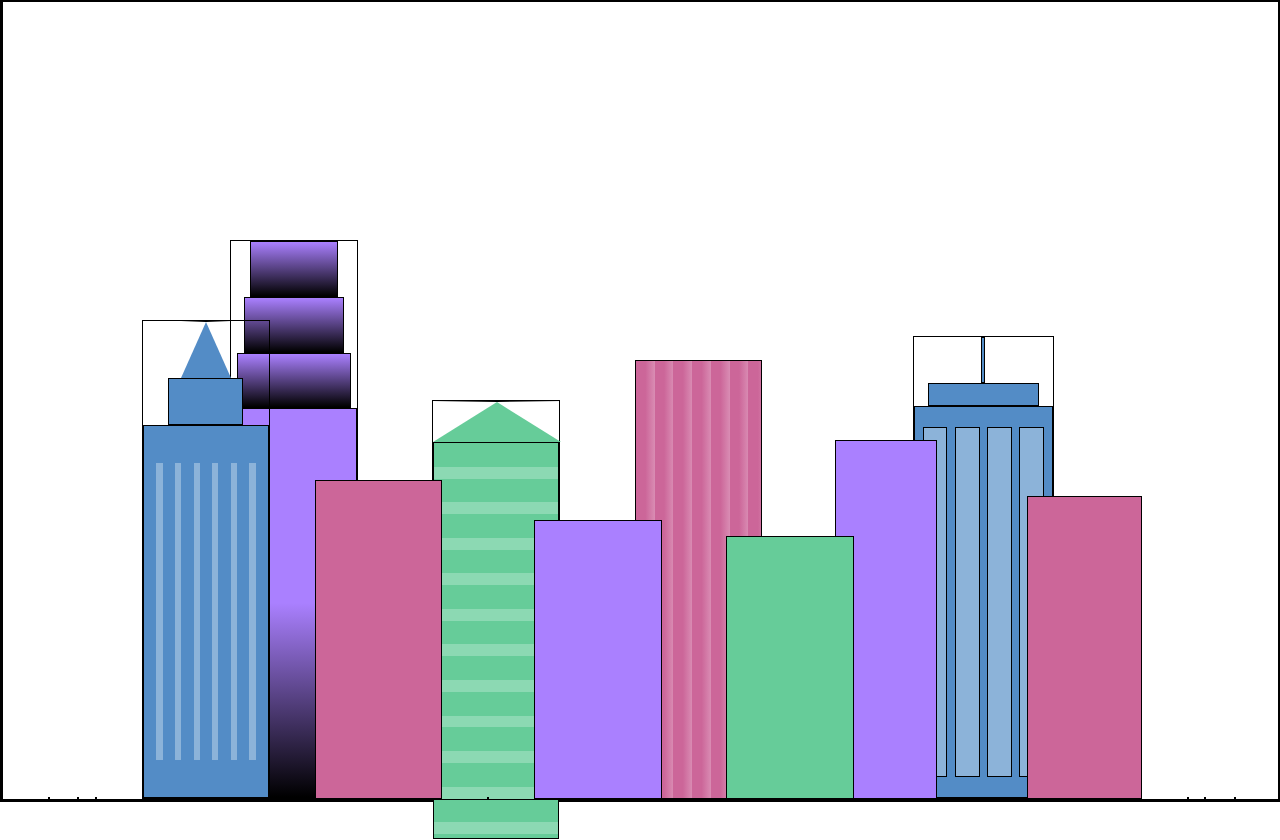
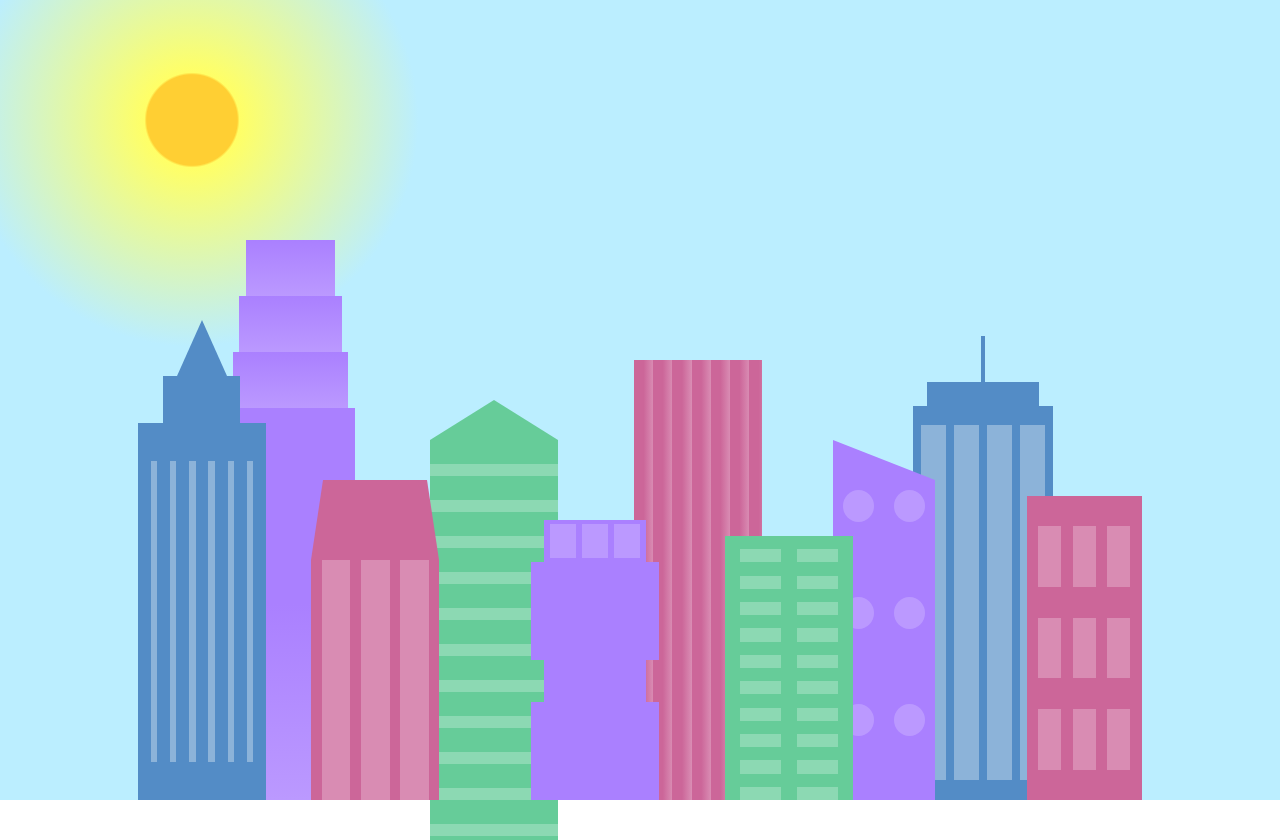
Before and after one commit to knowOne08/freeCodeCamp, a plain HTML site: page 14CitySkyline/index.html in a window 1280 px wide. Drawn offline with Linux system fonts and the light colour scheme.

Commit message:
Today's freeCodeCamp Commit; Skyline Project completed

```diff
--- a/14CitySkyline/index.html
+++ b/14CitySkyline/index.html
@@ -7,7 +7,7 @@
   </head>
 
   <body>
-    <div class="background-buildings">
+    <div class="background-buildings sky">
       <div></div>
       <div></div>
       <div class="bb1 building-wrap">
@@ -44,10 +44,36 @@
         <div class="fb1b"></div>
         <div class="fb1c"></div>
       </div>
-      <div class="fb2"></div>
+      <div class="fb2">
+        <div class="fb2a"></div>
+        <div class="fb2b window-wrap">
+          <div class="fb2-window"></div>
+          <div class="fb2-window"></div>
+          <div class="fb2-window"></div>
+        </div>
+      </div>
       <div></div>
-      <div class="fb3"></div>
-      <div class="fb4"></div>
+      <div class="fb3 building-wrap">
+        <div class="fb3a window-wrap">
+          <div class="fb3-window"></div>
+          <div class="fb3-window"></div>
+          <div class="fb3-window"></div>
+        </div>
+        <div class="fb3b"></div>
+        <div class="fb3a"></div>
+        <div class="fb3b"></div>
+      </div>
+      <div class="fb4">
+        <div class="fb4a"></div>
+        <div class="fb4b">
+          <div class="fb4-window"></div>
+          <div class="fb4-window"></div>
+          <div class="fb4-window"></div>
+          <div class="fb4-window"></div>
+          <div class="fb4-window"></div>
+          <div class="fb4-window"></div>
+        </div>
+      </div>
       <div class="fb5"></div>
       <div class="fb6"></div>
       <div></div>
--- a/14CitySkyline/styles.css
+++ b/14CitySkyline/styles.css
@@ -3,14 +3,13 @@
   --building-color2: #66cc99;
   --building-color3: #cc6699;
   --building-color4: #538cc6;
-    --window-color1: black;
+  --window-color1: #bb99ff;
   --window-color2: #8cd9b3;
   --window-color3: #d98cb3;
   --window-color4: #8cb3d9;
 }
 
 * {
-    border: 1px solid black;
   box-sizing: border-box;
 }
 
@@ -40,6 +39,16 @@
   display: flex;
   align-items: center;
   justify-content: space-evenly;
+}
+
+.sky {
+  background: radial-gradient(
+      closest-corner circle at 15% 15%,
+      #ffcf33,
+      #ffcf33 20%,
+      #ffff66 21%,
+      #bbeeff 100%
+    );
 }
 
 /* BACKGROUND BUILDINGS - "bb" stands for "background building" */
@@ -178,33 +187,134 @@
 .fb2 {
   width: 10%;
   height: 40%;
+}
+
+.fb2a {
+  width: 100%;
+  border-bottom: 10vh solid var(--building-color3);
+  border-left: 1vw solid transparent;
+  border-right: 1vw solid transparent;
+}
+
+.fb2b {
+  width: 100%;
+  height: 75%;
   background-color: var(--building-color3);
+}
+
+.fb2-window {
+  width: 22%;
+  height: 100%;
+  background-color: var(--window-color3);
 }
 
 .fb3 {
   width: 10%;
   height: 35%;
+}
+
+.fb3a {
+  width: 80%;
+  height: 15%;
   background-color: var(--building-color1);
+}
+
+.fb3b {
+  width: 100%;
+  height: 35%;
+  background-color: var(--building-color1);
+}
+
+.fb3-window {
+  width: 25%;
+  height: 80%;
+  background-color: var(--window-color1);
 }
 
 .fb4 {
   width: 8%;
   height: 45%;
-    background-color: var(--building-color1);
   position: relative;
   left: 10%;
+}
+
+.fb4a {
+  border-top: 5vh solid transparent;
+  border-left: 8vw solid var(--building-color1);
+}
+
+.fb4b {
+  width: 100%;
+  height: 89%;
+  background-color: var(--building-color1);
+  display: flex;
+  flex-wrap: wrap;
+}
+
+.fb4-window {
+  width: 30%;
+  height: 10%;
+  border-radius: 50%;
+  background-color: var(--window-color1);
+  margin: 10%;
 }
 
 .fb5 {
   width: 10%;
   height: 33%;
-    background-color: var(--building-color2);
   position: relative;
   right: 10%;
+  background: repeating-linear-gradient(
+      var(--building-color2),
+      var(--building-color2) 5%,
+      transparent 5%,
+      transparent 10%
+    ),
+    repeating-linear-gradient(
+      90deg,
+      var(--building-color2),
+      var(--building-color2) 12%,
+      var(--window-color2) 12%,
+      var(--window-color2) 44%
+    );
 }
 
 .fb6 {
   width: 9%;
   height: 38%;
-    background-color: var(--building-color3);
+  background: repeating-linear-gradient(
+      90deg,
+      var(--building-color3),
+      var(--building-color3) 10%,
+      transparent 10%,
+      transparent 30%
+    ),
+    repeating-linear-gradient(
+      var(--building-color3),
+      var(--building-color3) 10%,
+      var(--window-color3) 10%,
+      var(--window-color3) 30%
+    );
 }
+
+@media (max-width: 1000px) {
+  :root {
+    --building-color1: #000;
+    --building-color2: #000;
+    --building-color3: #000;
+    --building-color4: #000;
+      --window-color1: #777;
+  --window-color2: #777;
+  --window-color3: #777;
+  --window-color4: #777;
+  }
+  .sky {
+    background: radial-gradient(
+        closest-corner circle at 15% 15%,
+        #ccc,
+        #ccc 20%,
+        #445 21%,
+        #223 100%
+      );
+  }
+}
```
Lines whose indentation alone changed are shown as unchanged.
